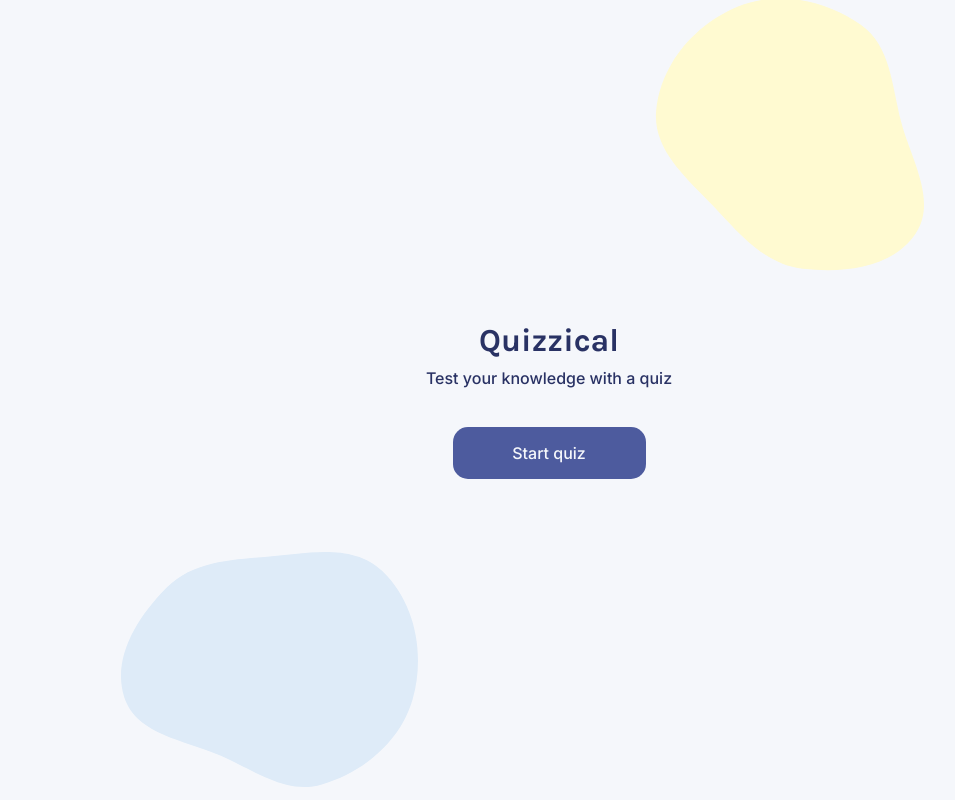
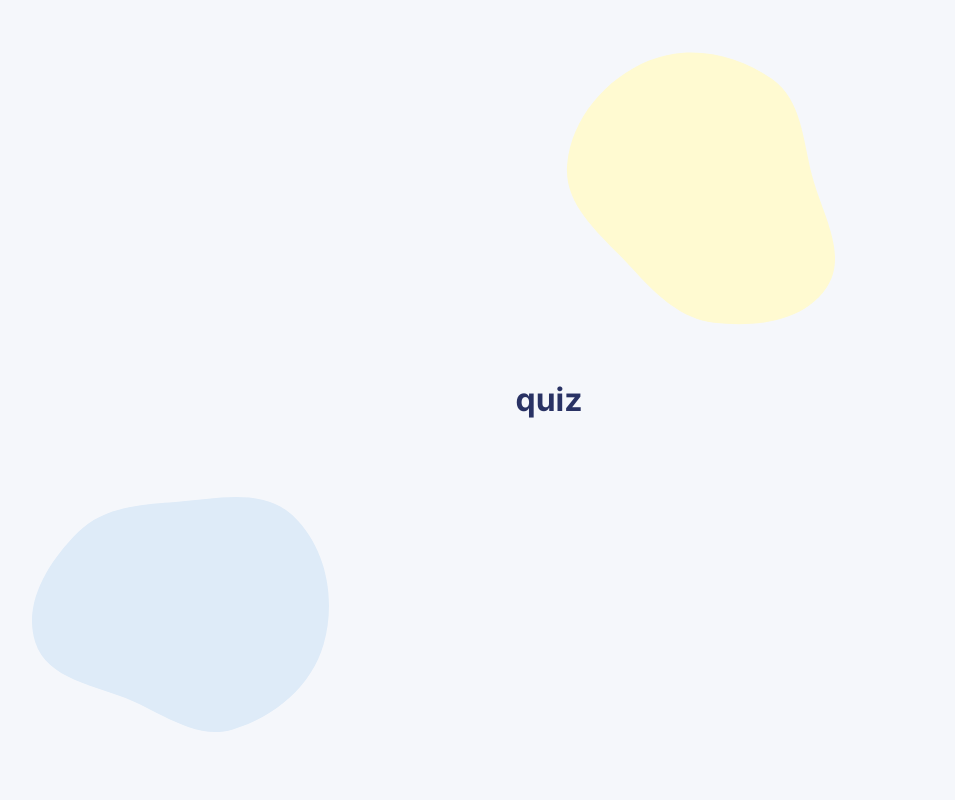
Before and after one commit to mutheusalmeida/quizzical-app, a React (Vite) app: page /quiz in a window 1280 px wide. Shown: the whole page, without its empty margins (91-1046 px from the left). Built offline with nearby package versions, Linux system fonts and the light colour scheme.

Commit message:
feat(routes): add react router dom and routes with layout

```diff
--- a/package.json
+++ b/package.json
@@ -32,6 +32,7 @@
     "jotai": "^2.0.4",
     "react": "18.2.0",
     "react-dom": "18.2.0",
+    "react-router-dom": "^6.11.0",
     "styled-components": "5.3.9",
     "ts-node": "10.9.1",
     "typescript": "5.0.4",
--- a/src/app.tsx
+++ b/src/app.tsx
@@ -1,7 +1,24 @@
+import {
+  Route,
+  RouterProvider,
+  createBrowserRouter,
+  createRoutesFromChildren,
+} from 'react-router-dom'
+import { Layout } from './layout'
 import { Home } from './home'
+import { Quiz } from './quiz'
+
+const router = createBrowserRouter(
+  createRoutesFromChildren(
+    <Route element={<Layout />}>
+      <Route index element={<Home />} />
+      <Route path='quiz' element={<Quiz />} />
+    </Route>,
+  ),
+)
 
 export function App () {
   return (
-    <Home />
+    <RouterProvider router={router} />
   )
 }
--- a/src/home/home.tsx
+++ b/src/home/home.tsx
@@ -1,25 +1,22 @@
-import { Button } from '@/style'
-import { ReactComponent as BlueBlob } from '@/assets/blue-blob.svg'
-import { ReactComponent as YellowBlob } from '@/assets/yellow-blob.svg'
+import { useNavigate } from 'react-router-dom'
 
 import * as S from './styles'
 
 export const Home = () => {
+  const navigate = useNavigate()
+
   return (
     <S.HomeWrapper>
-      <S.Container>
-        <YellowBlob />
+      <S.Title>Quizzical</S.Title>
 
-        <BlueBlob />
+      <S.Desc>Test your knowledge with a quiz</S.Desc>
 
-        <S.Title>Quizzical</S.Title>
-
-        <S.Desc>Test your knowledge with a quiz</S.Desc>
-
-        <S.ButtonWrapper>
-          <Button>Start quiz</Button>
-        </S.ButtonWrapper>
-      </S.Container>
+      <S.StartButton
+        size='3x'
+        onClick={() => navigate('quiz')}
+      >
+        Start quiz
+      </S.StartButton>
     </S.HomeWrapper>
   )
 }
--- a/src/home/styles.ts
+++ b/src/home/styles.ts
@@ -1,34 +1,11 @@
+import { Button } from '@/style'
 import styled, { css } from 'styled-components'
 
 export const HomeWrapper = styled.div`
   display: flex;
-  min-height: 100%;
-  align-items: center;
-  justify-content: center;
-  overflow: hidden;
-`
-
-export const Container = styled.div`
-  display: flex;
   flex-direction: column;
   align-items: center;
   gap: 0.625em;
-  position: relative;
-
-  > svg {
-    position: absolute;
-    max-width: max-content;
-  }
-
-  > svg:nth-child(1) {
-    top: -374px;
-    right: -316px;
-  }
-
-  > svg:nth-child(2) {
-    bottom: -308px;
-    right: 254px;
-  }
 `
 
 export const Title = styled.h1`
@@ -50,9 +27,6 @@ export const Desc = styled.p`
   `}
 `
 
-export const ButtonWrapper = styled.div`
+export const StartButton = styled(Button)`
   margin-top: 1.8125em;
-  display: flex;
-  justify-content: center;
-  width: 100%;
 `
--- /dev/null
+++ b/src/layout/index.tsx
@@ -0,0 +1 @@
+export * from './layout'
--- /dev/null
+++ b/src/layout/layout.tsx
@@ -0,0 +1,19 @@
+import { Outlet } from 'react-router-dom'
+import { ReactComponent as BlueBlob } from '@/assets/blue-blob.svg'
+import { ReactComponent as YellowBlob } from '@/assets/yellow-blob.svg'
+
+import * as S from './styles'
+
+export const Layout = () => {
+  return (
+    <S.LayoutWrapper>
+      <S.Container>
+        <YellowBlob />
+
+        <BlueBlob />
+
+        <Outlet />
+      </S.Container>
+    </S.LayoutWrapper>
+  )
+}
--- /dev/null
+++ b/src/layout/styles.ts
@@ -0,0 +1,32 @@
+import styled from 'styled-components'
+
+export const LayoutWrapper = styled.div`
+  display: flex;
+  min-height: 100%;
+  align-items: center;
+  justify-content: center;
+  overflow: hidden;
+`
+
+export const Container = styled.div`
+  display: flex;
+  flex-direction: column;
+  align-items: center;
+  gap: 0.625em;
+  position: relative;
+
+  > svg {
+    position: absolute;
+    max-width: max-content;
+  }
+
+  > svg:nth-child(1) {
+    top: -374px;
+    right: -316px;
+  }
+
+  > svg:nth-child(2) {
+    bottom: -308px;
+    right: 254px;
+  }
+`
--- /dev/null
+++ b/src/quiz/index.tsx
@@ -0,0 +1 @@
+export * from './quiz'
--- /dev/null
+++ b/src/quiz/quiz.tsx
@@ -0,0 +1,9 @@
+import * as S from './styles'
+
+export const Quiz = () => {
+  return (
+    <S.QuizWrapper>
+      <h1>quiz</h1>
+    </S.QuizWrapper>
+  )
+}
--- /dev/null
+++ b/src/quiz/styles.ts
@@ -0,0 +1,3 @@
+import styled from 'styled-components'
+
+export const QuizWrapper = styled.div``
--- a/src/style/index.ts
+++ b/src/style/index.ts
@@ -1,19 +1,49 @@
 import styled, { css } from 'styled-components'
 
-export const Button = styled.button`
+type ButtonType = {
+  size: '3x' | '2x' | '1x'
+}
+
+export const Button = styled.button<ButtonType>`
   border: none;
   padding: 0;
   cursor: pointer;
   width: 100%;
   transition: opacity 0.3s ease;
+  display: flex;
+  align-items: center;
+  justify-content: center;
 
   ${({ theme }) => css`
+    background-color: ${theme.colors.blue200};
+    color: ${theme.colors.gray};
+  `}
+
+  ${({ theme, size }) => size === '3x' && css`
     font-size: ${`${theme.fontSize.sm16 / 16}em`};
-    background-color: ${theme.colors.blue200};
+    font-weight: 500;
     line-height: ${`${52 / theme.fontSize.sm16}em`};
+    height: ${`${52 / theme.fontSize.sm16}em`};
     max-width: ${`${193 / theme.fontSize.sm16}em`};
     border-radius: ${`${15 / theme.fontSize.sm16}em`};
-    color: ${theme.colors.gray};
+  `}
+
+  ${({ theme, size }) => (size === '2x' || size === '1x') && css`
+    font-size: ${`${theme.fontSize.xxs10 / 16}em`};
+    font-weight: 600;
+    border-radius: ${`${10 / theme.fontSize.xxs10}em`};
+  `}
+
+  ${({ theme, size }) => size === '2x' && css`
+    line-height: ${`${35 / theme.fontSize.xxs10}em`};
+    height: ${`${35 / theme.fontSize.xxs10}em`};
+    max-width: ${`${120 / theme.fontSize.xxs10}em`};
+  `}
+
+  ${({ theme, size }) => size === '1x' && css`
+    line-height: ${`${30 / theme.fontSize.xxs10}em`};
+    height: ${`${30 / theme.fontSize.xxs10}em`};
+    max-width: ${`${104 / theme.fontSize.xxs10}em`};
   `}
 
   &:active {
```
Also changed, not shown: 1 other file (tests, documents, lock files or other folders).
